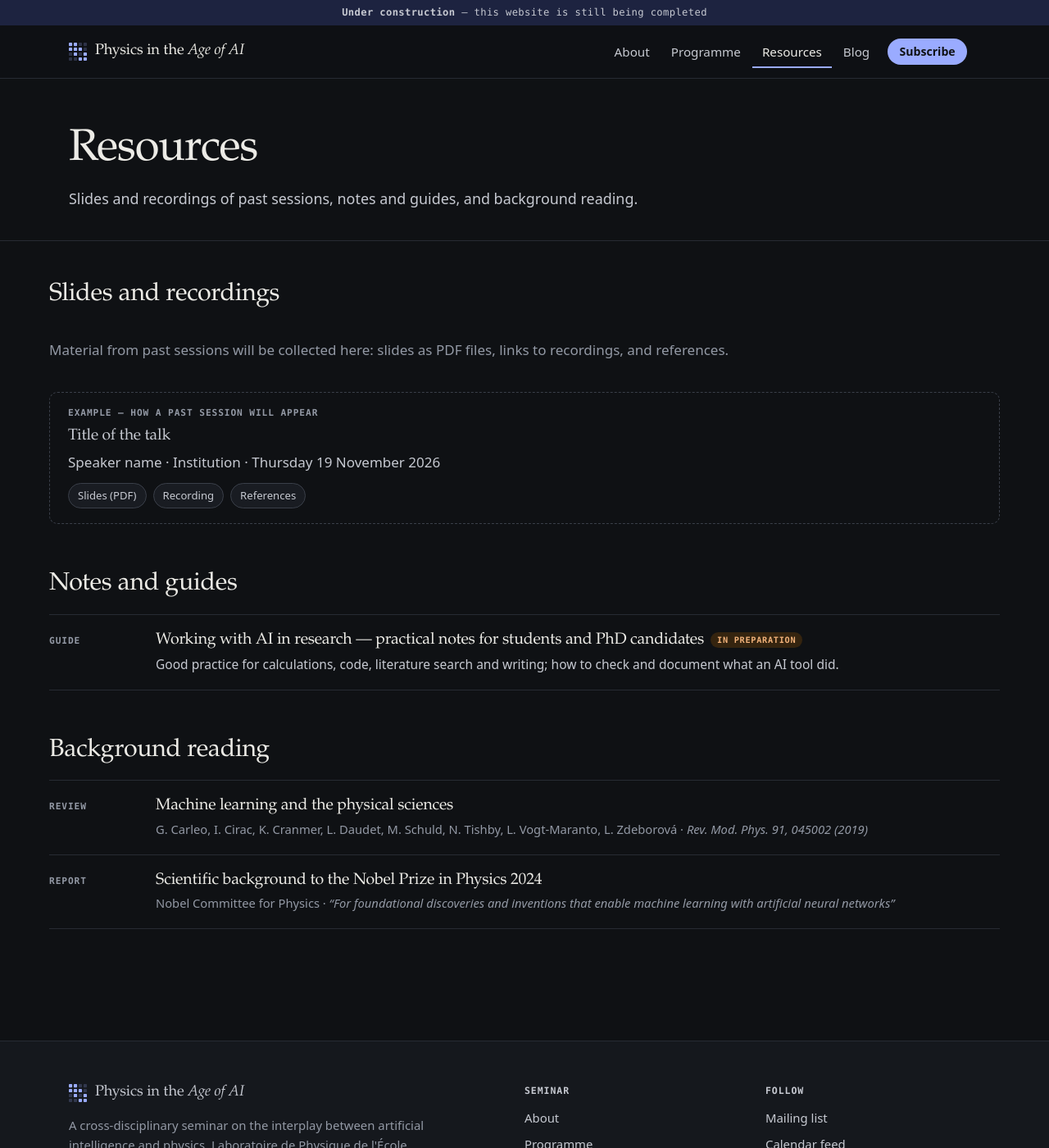
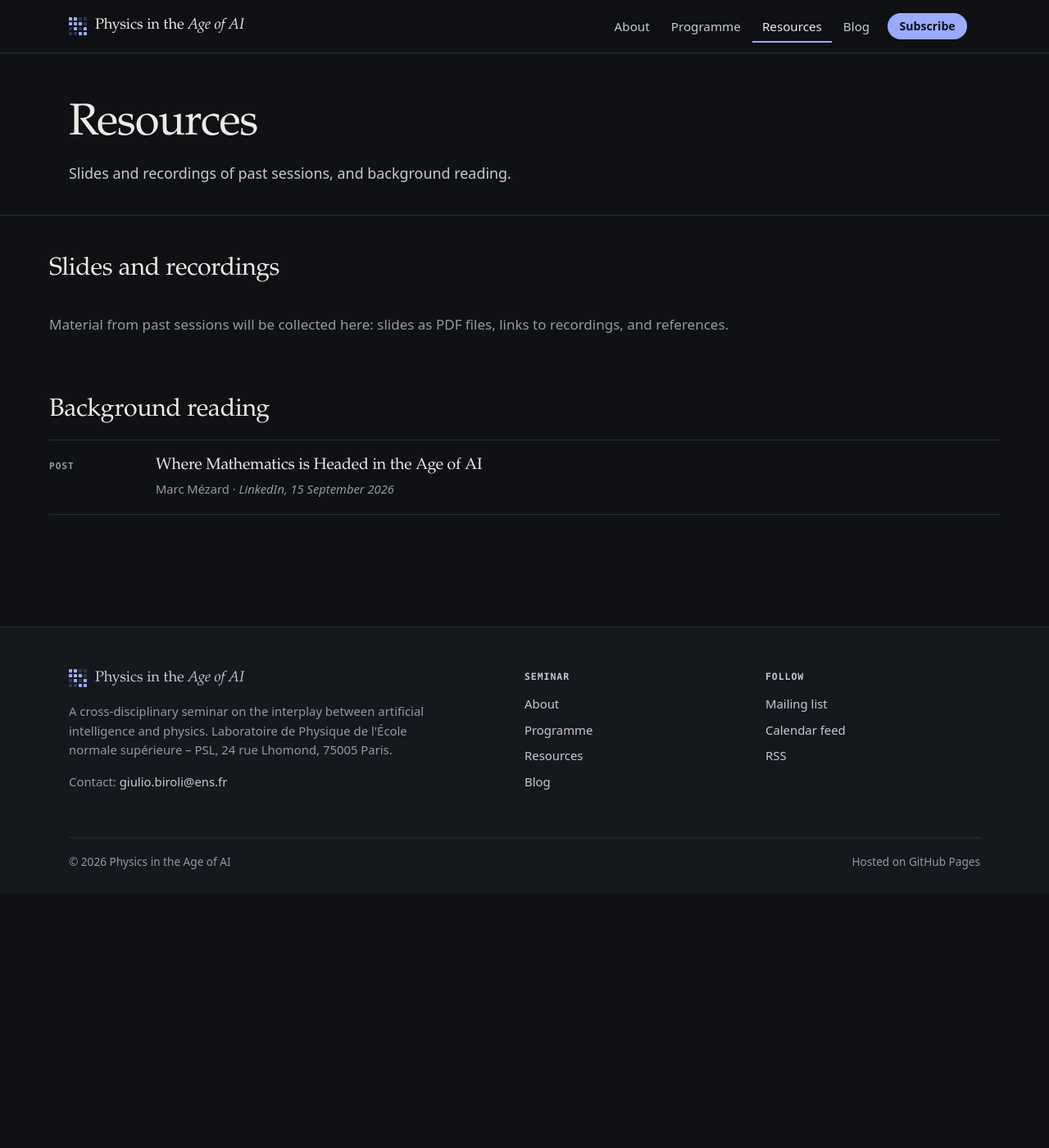
Before and after one commit to giulio-biroli/physics-ai, a Jekyll site: the page built from resources/index.html, in a window 1280 px wide and 1400 px high. Shown: the whole window at 82% size. Built offline with Jekyll 4.4.1, drawn with Linux system fonts in a browser that asks for light colours.

Commit message:
Launch the site: remove the "Under construction" banner
Turn off prototype mode (banner, example cards, noindex). Update the
seminar strands on About and in the blog post, replace the Resources
reading list with Marc Mézard's post and drop "Notes and guides", and
stop repeating the excerpt above blog posts.

Co-Authored-By: Claude Opus 5.5 <noreply@anthropic.com>

```diff
--- a/_config.yml
+++ b/_config.yml
@@ -29,7 +29,7 @@ mailing_list:
   live: true                           # false shows a "not connected yet" notice instead
 
 repository: giulio-biroli/physics-ai   # GitHub repository holding the site source
-prototype: true                        # "under construction" banner and example card; asks search engines not to index the site
+prototype: false                       # "under construction" banner and example card; asks search engines not to index the site
 
 # --- Jekyll ---------------------------------------------------------------
 collections:
--- a/_data/resources.yml
+++ b/_data/resources.yml
@@ -2,22 +2,10 @@
 # added automatically from the events). PDFs go in assets/docs/ and are linked
 # as /assets/docs/<file>.pdf.
 
-- section: Notes and guides
-  entries:
-    - title: Working with AI in research — practical notes for students and PhD candidates
-      type: Guide
-      status: In preparation
-      description: Good practice for calculations, code, literature search and writing; how to check and document what an AI tool did.
-
 - section: Background reading
   entries:
-    - title: Machine learning and the physical sciences
-      type: Review
-      authors: G. Carleo, I. Cirac, K. Cranmer, L. Daudet, M. Schuld, N. Tishby, L. Vogt-Maranto, L. Zdeborová
-      source: Rev. Mod. Phys. 91, 045002 (2019)
-      url: https://doi.org/10.1103/RevModPhys.91.045002
-    - title: Scientific background to the Nobel Prize in Physics 2024
-      type: Report
-      authors: Nobel Committee for Physics
-      source: “For foundational discoveries and inventions that enable machine learning with artificial neural networks”
-      url: https://www.nobelprize.org/prizes/physics/2024/advanced-information/
+    - title: Where Mathematics is Headed in the Age of AI
+      type: Post
+      authors: Marc Mézard
+      source: LinkedIn, 15 September 2026
+      url: https://www.linkedin.com/pulse/where-mathematics-headed-age-ai-marc-mézard-vhvce/
--- a/_layouts/post.html
+++ b/_layouts/post.html
@@ -7,9 +7,6 @@ layout: default
     <nav class="crumbs" aria-label="Breadcrumb"><a href="{{ '/blog/' | relative_url }}">Blog</a></nav>
     <p class="post-date">{{ page.date | date: "%-d %B %Y" }} · {{ page.author }} · {{ minutes }} min read</p>
     <h1>{{ page.title }}</h1>
-    {%- if page.excerpt %}
-    <p class="post-lede">{{ page.excerpt | strip_html | strip }}</p>
-    {%- endif %}
   </header>
   <div class="post-body">
     <div class="prose">{{ content }}</div>
--- a/resources/index.html
+++ b/resources/index.html
@@ -12,7 +12,7 @@ title: Resources
 <section class="page-head">
   <div class="container">
     <h1>Resources</h1>
-    <p>Slides and recordings of past sessions, notes and guides, and background reading.</p>
+    <p>Slides and recordings of past sessions, and background reading.</p>
   </div>
 </section>
 <div class="container page-body">
```
Also changed, not shown: _posts/2026-10-13-why-this-seminar.md (+2 -2 lines), about.md (+2 -2 lines).
